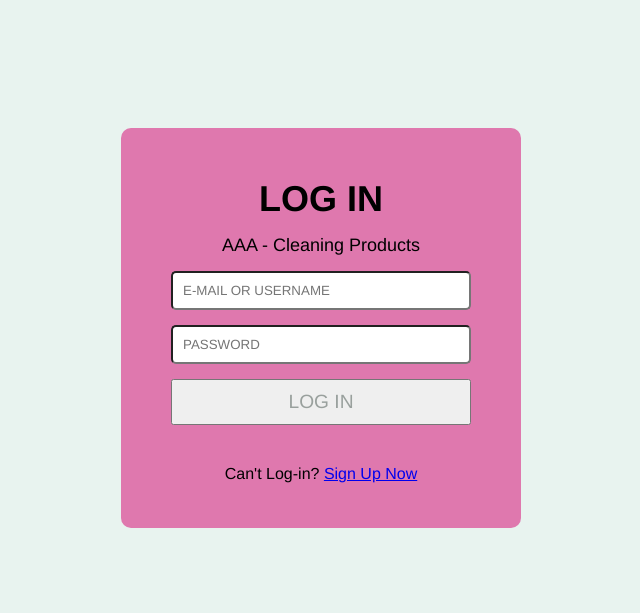
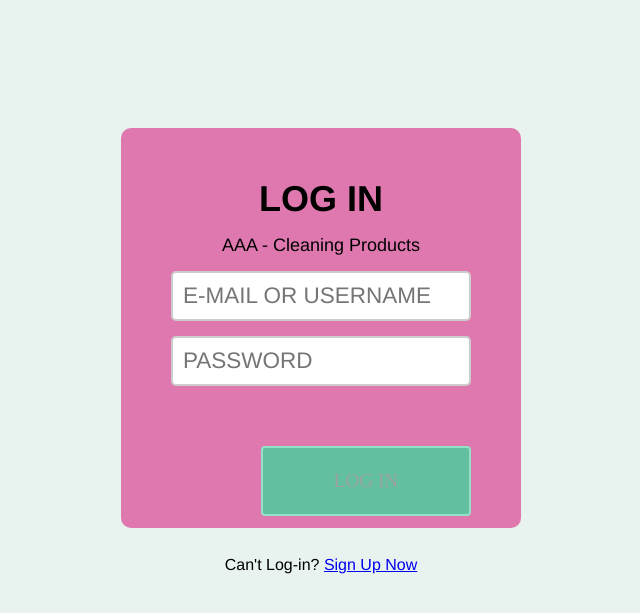
Before and after one commit to JayArD27/AAA-CleaningProducts, a PHP site: page / in a window 1280 px wide. Shown: the top 613 px of the page, without its empty margins (319-959 px from the left). Run offline with PHP 8.4, Linux system fonts and the light colour scheme.

Commit message:
added contact style

```diff
--- a/allstyle.css
+++ b/allstyle.css
@@ -246,3 +246,65 @@ html {
     color: #57635f;
 }
  /* END OF PRODUCTS */
+
+ /* START OF CONTACT US */
+
+#div1{
+	width:495px;
+	height:600px;
+	padding:6%;
+	margin-top:0%;
+	margin-left:30%;
+	border:3px solid #6e3653;
+    ;
+    border-radius: 10px;
+	background-color:#DF78AE;
+	font-family: Helvetica, sans-serif;
+	color:white;
+}
+
+textarea {
+  height: 100px;
+}
+input, select, textarea {
+  border-radius: 2px;
+  border: 2px solid #ccc;
+  box-sizing: border-box;
+  font-size: 1.25em;
+  font-family: Helvetica, sans-serif;
+  width: 500px;
+  padding: 8px;
+
+
+}
+
+button {
+  height: 70px;
+  width: 200px;
+  margin-top: 45px;
+  margin-left:30%;
+  background: #62C0A0;
+  color: white;
+  border: 2px solid #93E2C7;
+  font-size: 1.25em;
+  font-family: 'Rockwell';
+  border-radius: 4px;
+  cursor: pointer;
+}
+
+button:hover {
+  border: 2px solid #459076;
+}
+
+.myDiv{
+  color: white;
+  font-size: 2em;
+  font-family: Helvetica, sans-serif;
+  height:1px;
+  margin-left: 60px;
+  margin-top:60px;
+}
+.contact-title{
+    padding: 30px;
+}
+ /* END OF CONTACT US */
```
